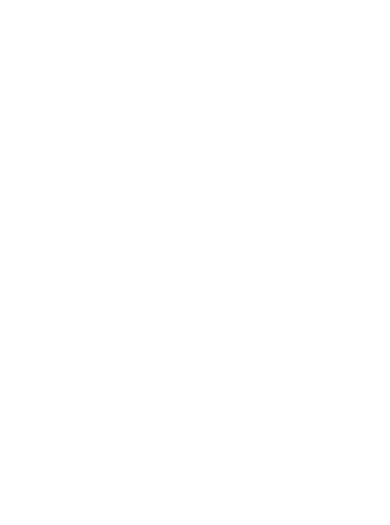
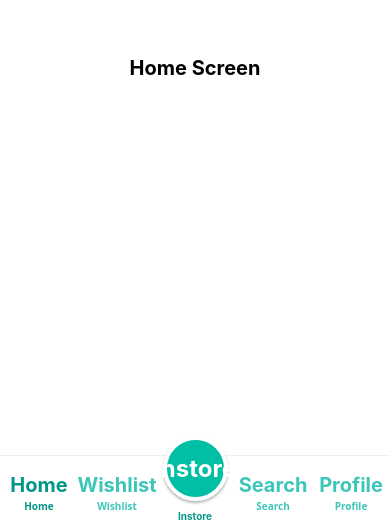
Before and after one commit to manikandan091/pantaloons, a React Native app: screen /Home in a window 390 px wide. Shown: the part 319-844 px from the top of the page. Built offline with nearby package versions, Linux system fonts and the light colour scheme.

Commit message:
implement bottom tab navigation and add screen components

```diff
--- a/App.tsx
+++ b/App.tsx
@@ -5,21 +5,19 @@
  * @format
  */
 
-import { NewAppScreen } from '@react-native/new-app-screen';
-import { StatusBar, StyleSheet, useColorScheme, View } from 'react-native';
-import {
-  SafeAreaProvider,
-  useSafeAreaInsets,
-} from 'react-native-safe-area-context';
+import React from 'react';
+import { SafeAreaProvider } from 'react-native-safe-area-context';
+import { NavigationContainer } from '@react-navigation/native';
+import BottomTabNavigator from './src/navigations/BottomTabNavigator';
 
 function App() {
-  const isDarkMode = useColorScheme() === 'dark';
-
   return (
     <SafeAreaProvider>
+      <NavigationContainer>
+        <BottomTabNavigator />
+      </NavigationContainer>
     </SafeAreaProvider>
   );
 }
 
-
 export default App;
--- /dev/null
+++ b/src/navigations/BottomTabNavigator.jsx
@@ -0,0 +1,138 @@
+import React from 'react';
+import { View, Text, TouchableOpacity, StyleSheet } from 'react-native';
+import { createBottomTabNavigator } from '@react-navigation/bottom-tabs';
+import HomeScreen from '../screen/HomeScreen';
+import WishlistScreen from '../screen/WishlistScreen';
+import InstoreScreen from '../screen/InstoreScreen';
+import SearchScreen from '../screen/SearchScreen';
+import ProfileScreen from '../screen/ProfileScreen';
+
+const Tab = createBottomTabNavigator();
+
+const FloatingInstoreButton = ({ children, onPress }) => (
+    <View style={styles.floatingContainer}>
+        <TouchableOpacity
+            style={styles.floatingButton}
+            onPress={onPress}
+            activeOpacity={0.8}
+        >
+            {children}
+        </TouchableOpacity>
+    </View>
+);
+
+const BottomTabNavigator = () => {
+    return (
+        <Tab.Navigator
+            screenOptions={{
+                headerShown: false,
+                tabBarShowLabel: true,
+                tabBarActiveTintColor: '#009688',
+                tabBarInactiveTintColor: '#3cc6b8',
+                tabBarStyle: {
+                    height: 70,
+                    backgroundColor: 'white',
+                    borderTopWidth: 1,
+                    borderTopColor: '#eee',
+                    elevation: 8,
+                    paddingBottom: 10,
+                    paddingTop: 10,
+                },
+                tabBarLabelStyle: {
+                    fontSize: 10,
+                    fontWeight: 'bold',
+                },
+            }}
+        >
+            <Tab.Screen
+                name="Home"
+                component={HomeScreen}
+                options={{
+                    tabBarIcon: ({ color, size }) => (
+                        <Text style={{ fontSize: 20, color, fontWeight: 'bold' }}>Home</Text>
+                    ),
+                }}
+            />
+            <Tab.Screen
+                name="Wishlist"
+                component={WishlistScreen}
+                options={{
+                    tabBarIcon: ({ color, size }) => (
+                        <Text style={{ fontSize: 20, color, fontWeight: 'bold' }}>Wishlist</Text>
+                    ),
+                }}
+            />
+            <Tab.Screen
+                name="Instore"
+                component={InstoreScreen}
+                options={{
+                    tabBarLabel: 'Instore',
+                    tabBarButton: (props) => (
+                        <FloatingInstoreButton {...props}>
+                            <Text style={styles.floatingIcon}>Instore</Text>
+                            <Text style={styles.floatingLabel}>Instore</Text>
+                        </FloatingInstoreButton>
+                    ),
+                }}
+            />
+            <Tab.Screen
+                name="Search"
+                component={SearchScreen}
+                options={{
+                    tabBarIcon: ({ color, size }) => (
+                        <Text style={{ fontSize: 20, color, fontWeight: 'bold' }}>Search</Text>
+                    ),
+                }}
+            />
+            <Tab.Screen
+                name="Profile"
+                component={ProfileScreen}
+                options={{
+                    tabBarIcon: ({ color, size }) => (
+                        <Text style={{ fontSize: 20, color, fontWeight: 'bold' }}>Profile</Text>
+                    ),
+                }}
+            />
+        </Tab.Navigator>
+    );
+};
+
+const styles = StyleSheet.create({
+    floatingContainer: {
+        top: -30,
+        justifyContent: 'center',
+        alignItems: 'center',
+        zIndex: 10,
+    },
+    floatingButton: {
+        width: 65,
+        height: 65,
+        borderRadius: 32.5,
+        backgroundColor: '#00BFA5',
+        justifyContent: 'center',
+        alignItems: 'center',
+        elevation: 5,
+        shadowColor: '#000',
+        shadowOffset: { width: 0, height: 2 },
+        shadowOpacity: 0.3,
+        shadowRadius: 3,
+        borderWidth: 4,
+        borderColor: 'white',
+    },
+    floatingIcon: {
+        fontSize: 24,
+        color: 'white',
+        fontWeight: 'bold',
+    },
+    floatingLabel: {
+        position: 'absolute',
+        bottom: -25,
+        fontSize: 10,
+        color: '#009688',
+        fontWeight: 'bold',
+        width: 60,
+        textAlign: 'center',
+    },
+});
+
+export default BottomTabNavigator;
--- /dev/null
+++ b/src/screen/HomeScreen.jsx
@@ -0,0 +1,25 @@
+import React from 'react';
+import { View, Text, StyleSheet } from 'react-native';
+
+const HomeScreen = () => {
+    return (
+        <View style={styles.container}>
+            <Text style={styles.text}>Home Screen</Text>
+        </View>
+    );
+};
+
+const styles = StyleSheet.create({
+    container: {
+        flex: 1,
+        justifyContent: 'center',
+        alignItems: 'center',
+        backgroundColor: '#fff',
+    },
+    text: {
+        fontSize: 20,
+        fontWeight: 'bold',
+    },
+});
+
+export default HomeScreen;
--- /dev/null
+++ b/src/screen/InstoreScreen.jsx
@@ -0,0 +1,25 @@
+import React from 'react';
+import { View, Text, StyleSheet } from 'react-native';
+
+const InstoreScreen = () => {
+    return (
+        <View style={styles.container}>
+            <Text style={styles.text}>Instore Screen</Text>
+        </View>
+    );
+};
+
+const styles = StyleSheet.create({
+    container: {
+        flex: 1,
+        justifyContent: 'center',
+        alignItems: 'center',
+        backgroundColor: '#fff',
+    },
+    text: {
+        fontSize: 20,
+        fontWeight: 'bold',
+    },
+});
+
+export default InstoreScreen;
--- /dev/null
+++ b/src/screen/ProfileScreen.jsx
@@ -0,0 +1,25 @@
+import React from 'react';
+import { View, Text, StyleSheet } from 'react-native';
+
+const ProfileScreen = () => {
+    return (
+        <View style={styles.container}>
+            <Text style={styles.text}>Profile Screen</Text>
+        </View>
+    );
+};
+
+const styles = StyleSheet.create({
+    container: {
+        flex: 1,
+        justifyContent: 'center',
+        alignItems: 'center',
+        backgroundColor: '#fff',
+    },
+    text: {
+        fontSize: 20,
+        fontWeight: 'bold',
+    },
+});
+
+export default ProfileScreen;
--- /dev/null
+++ b/src/screen/SearchScreen.jsx
@@ -0,0 +1,25 @@
+import React from 'react';
+import { View, Text, StyleSheet } from 'react-native';
+
+const SearchScreen = () => {
+    return (
+        <View style={styles.container}>
+            <Text style={styles.text}>Search Screen</Text>
+        </View>
+    );
+};
+
+const styles = StyleSheet.create({
+    container: {
+        flex: 1,
+        justifyContent: 'center',
+        alignItems: 'center',
+        backgroundColor: '#fff',
+    },
+    text: {
+        fontSize: 20,
+        fontWeight: 'bold',
+    },
+});
+
+export default SearchScreen;
--- /dev/null
+++ b/src/screen/WishlistScreen.jsx
@@ -0,0 +1,25 @@
+import React from 'react';
+import { View, Text, StyleSheet } from 'react-native';
+
+const WishlistScreen = () => {
+    return (
+        <View style={styles.container}>
+            <Text style={styles.text}>Wishlist Screen</Text>
+        </View>
+    );
+};
+
+const styles = StyleSheet.create({
+    container: {
+        flex: 1,
+        justifyContent: 'center',
+        alignItems: 'center',
+        backgroundColor: '#fff',
+    },
+    text: {
+        fontSize: 20,
+        fontWeight: 'bold',
+    },
+});
+
+export default WishlistScreen;
```
Also changed, not shown: package.json (+5 -2 lines), 1 other file (tests, documents, lock files or other folders).
